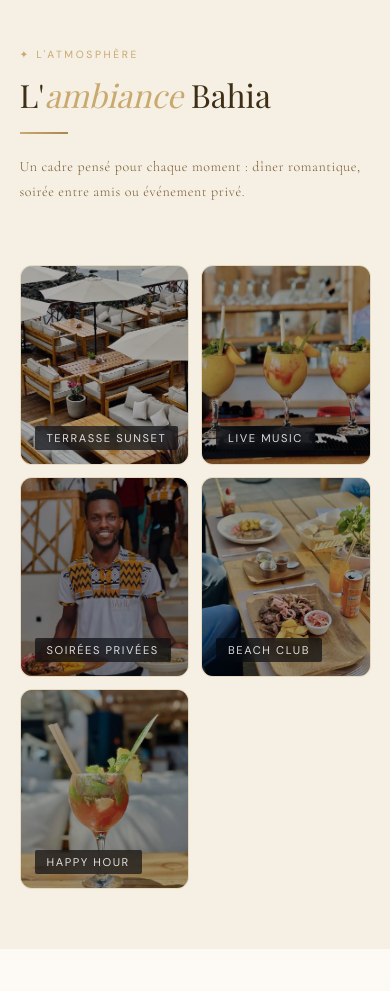
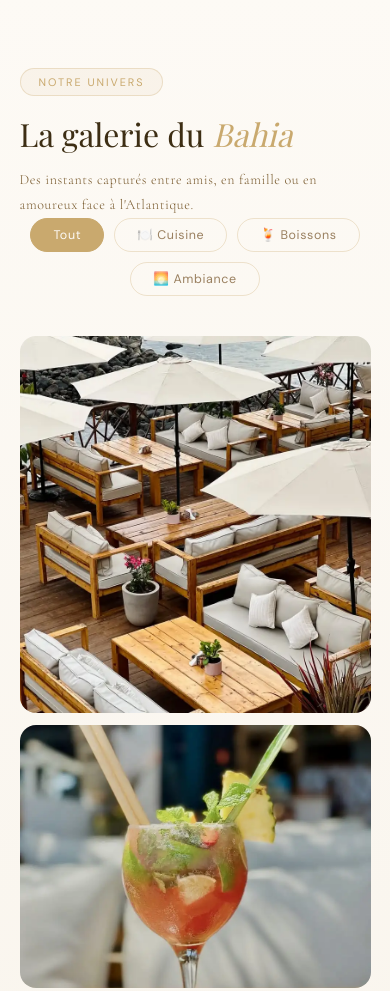
Before and after one commit to Moustaphasamb/bahia-beach-club, a website: page backend/public/index.html in a window 390 px wide. Shown: the part 6000-6991 px from the top of the page. Drawn offline with nearby package versions, Linux system fonts and the light colour scheme; a web font is replaced by a local one.

Commit message:
Fix galerie : images .webp + suppression section Ambiance
- Corrige 7 chemins d'images .jpg → .webp dans la galerie
- Supprime la section #ambiance (L'atmosphère / L'ambiance Bahia)
- Remplace le lien Ambiance par Galerie dans nav desktop, mobile et footer

Co-Authored-By: Claude Sonnet 4.6 <noreply@anthropic.com>

```diff
--- a/backend/public/index.html
+++ b/backend/public/index.html
@@ -1060,7 +1060,6 @@
     <li><a href="#experience">L'Expérience</a></li>
     <li><a href="#about">À propos</a></li>
     <li><a href="#menu-apercu">Menu</a></li>
-    <li><a href="#ambiance">Ambiance</a></li>
     <li><a href="#galerie">Galerie</a></li>
     <li><a href="#avis">Avis</a></li>
     <li><a href="#contact">Contact</a></li>
@@ -1074,7 +1073,6 @@
   <a href="#experience" onclick="toggleMenu()">L'Expérience</a>
   <a href="#about" onclick="toggleMenu()">À propos</a>
   <a href="#menu-apercu" onclick="toggleMenu()">Menu</a>
-  <a href="#ambiance" onclick="toggleMenu()">Ambiance</a>
   <a href="#galerie" onclick="toggleMenu()">Galerie</a>
   <a href="#avis" onclick="toggleMenu()">Avis</a>
   <a href="#contact" onclick="toggleMenu()">Contact</a>
@@ -1316,47 +1314,6 @@
 </section>
 
 <!-- ── AMBIANCE ── -->
-<section id="ambiance">
-  <div class="section-header reveal">
-    <p class="section-eyebrow">✦ L'atmosphère</p>
-    <h2 class="section-title">L'<em>ambiance</em> Bahia</h2>
-    <div class="divider"></div>
-    <p class="section-desc">Un cadre pensé pour chaque moment : dîner romantique, soirée entre amis ou événement privé.</p>
-  </div>
-  <div class="ambiance-grid reveal">
-    <div class="amb-card">
-      <img src="image/20251020151440_IMG_0192.webp" alt="Terrasse Sunset" loading="lazy">
-      <div class="amb-card-dark"></div>
-      <div class="amb-card-glow"></div>
-      <span class="amb-card-label">Terrasse Sunset</span>
-    </div>
-    <div class="amb-card">
-      <img src="image/20251010195206_IMG_0918.webp" alt="Live Music" loading="lazy">
-      <div class="amb-card-dark"></div>
-      <div class="amb-card-glow"></div>
-      <span class="amb-card-label">Live Music</span>
-    </div>
-    <div class="amb-card">
-      <img src="image/20251020151439_IMG_0193.webp" alt="Soirées Privées" loading="lazy">
-      <div class="amb-card-dark"></div>
-      <div class="amb-card-glow"></div>
-      <span class="amb-card-label">Soirées Privées</span>
-    </div>
-    <div class="amb-card">
-      <img src="image/20251010195206_IMG_0919.webp" alt="Beach Club" loading="lazy">
-      <div class="amb-card-dark"></div>
-      <div class="amb-card-glow"></div>
-      <span class="amb-card-label">Beach Club</span>
-    </div>
-    <div class="amb-card">
-      <img src="image/20251010195206_IMG_0922.webp" alt="Happy Hour" loading="lazy">
-      <div class="amb-card-dark"></div>
-      <div class="amb-card-glow"></div>
-      <span class="amb-card-label">Happy Hour</span>
-    </div>
-  </div>
-</section>
-
 <!-- ── GALERIE ── -->
 <section id="galerie" class="galerie-section">
   <div class="container">
@@ -1377,37 +1334,37 @@
     <div class="galerie-grid reveal" id="galerieGrid">
 
       <div class="gal-item gal-large" data-cat="ambiance">
-        <img src="image/20251020151440_IMG_0192.jpg" alt="Terrasse Bahia Beach Club" loading="lazy">
+        <img src="image/20251020151440_IMG_0192.webp" alt="Terrasse Bahia Beach Club" loading="lazy">
         <div class="gal-overlay"><div class="gal-label">Terrasse vue océan</div></div>
       </div>
 
       <div class="gal-item" data-cat="drinks">
-        <img src="image/20251010195206_IMG_0922.jpg" alt="Cocktail Bahia" loading="lazy">
+        <img src="image/20251010195206_IMG_0922.webp" alt="Cocktail Bahia" loading="lazy">
         <div class="gal-overlay"><div class="gal-label">Cocktails signature</div></div>
       </div>
 
       <div class="gal-item" data-cat="food">
-        <img src="image/20251010195206_IMG_0921.jpg" alt="Nos plats" loading="lazy">
+        <img src="image/20251010195206_IMG_0921.webp" alt="Nos plats" loading="lazy">
         <div class="gal-overlay"><div class="gal-label">Cuisine raffinée</div></div>
       </div>
 
       <div class="gal-item gal-tall" data-cat="food">
-        <img src="image/20251010195206_IMG_0919.jpg" alt="Tapas Bahia" loading="lazy">
+        <img src="image/20251010195206_IMG_0919.webp" alt="Tapas Bahia" loading="lazy">
         <div class="gal-overlay"><div class="gal-label">Tapas & partage</div></div>
       </div>
 
       <div class="gal-item" data-cat="drinks">
-        <img src="image/20251010195206_IMG_0920.jpg" alt="Cocktail et nourriture" loading="lazy">
+        <img src="image/20251010195206_IMG_0920.webp" alt="Cocktail et nourriture" loading="lazy">
         <div class="gal-overlay"><div class="gal-label">L'art de la table</div></div>
       </div>
 
       <div class="gal-item" data-cat="ambiance">
-        <img src="image/20251020151439_IMG_0193.jpg" alt="Équipe Bahia" loading="lazy">
+        <img src="image/20251020151439_IMG_0193.webp" alt="Équipe Bahia" loading="lazy">
         <div class="gal-overlay"><div class="gal-label">Notre équipe</div></div>
       </div>
 
       <div class="gal-item gal-wide" data-cat="drinks">
-        <img src="image/20251010195206_IMG_0918.jpg" alt="Bar Bahia" loading="lazy">
+        <img src="image/20251010195206_IMG_0918.webp" alt="Bar Bahia" loading="lazy">
         <div class="gal-overlay"><div class="gal-label">Le bar Bahia</div></div>
       </div>
 
@@ -1614,7 +1571,7 @@
         <li><a href="#experience">L'Expérience</a></li>
         <li><a href="#about">À propos</a></li>
         <li><a href="#menu-apercu">Menu</a></li>
-        <li><a href="#ambiance">Ambiance</a></li>
+        <li><a href="#galerie">Galerie</a></li>
         <li><a href="#avis">Avis</a></li>
         <li><a href="#contact">Contact</a></li>
       </ul>
```
Also changed, not shown: frontend/index.html (+8 -51 lines).
